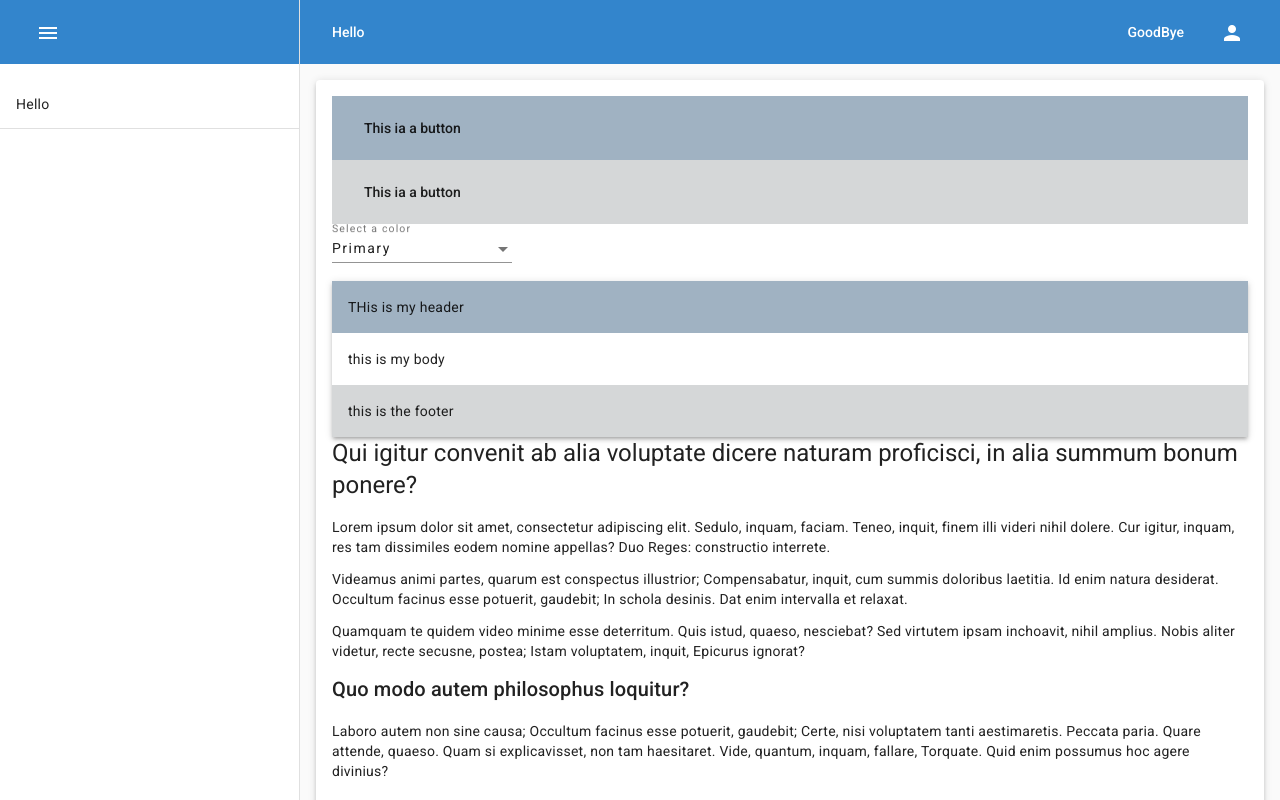
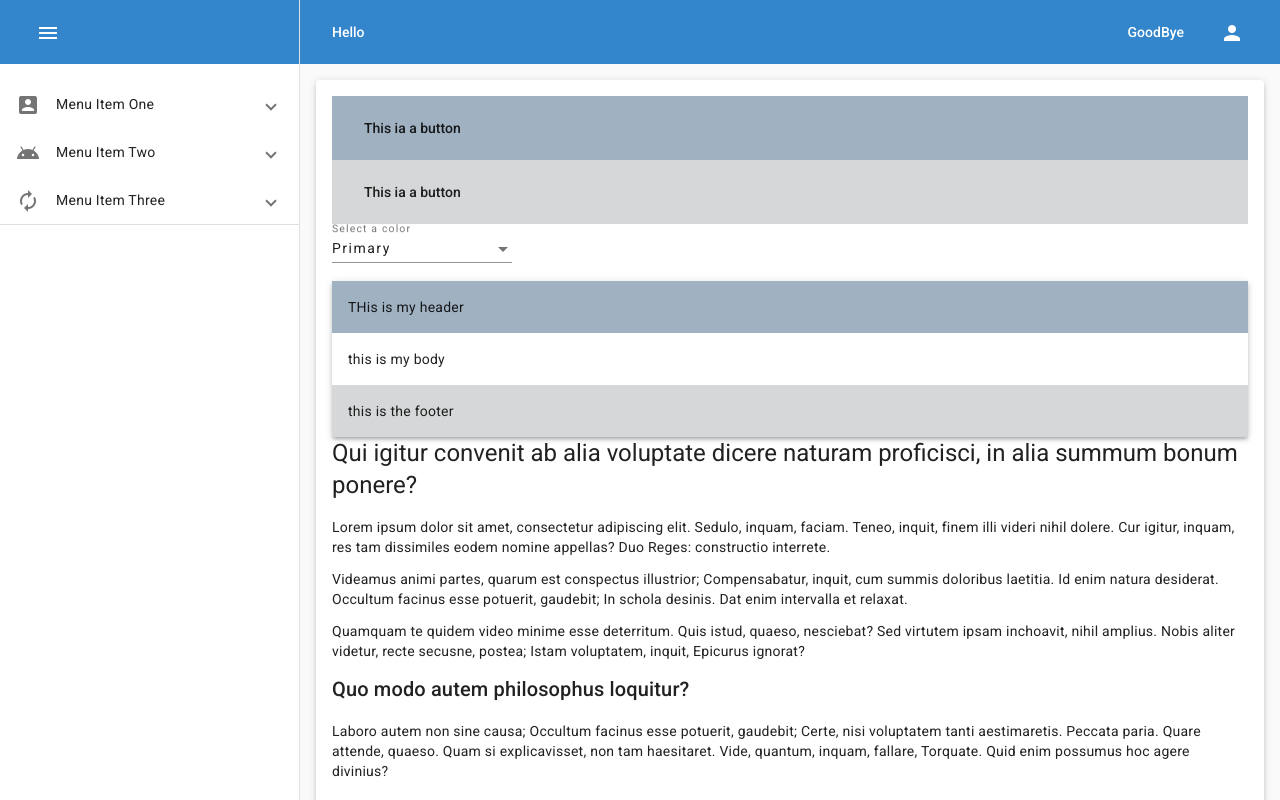
Before and after one commit to jariahh/material-theme-manager, an Angular app: page /main in a window 1280 px wide. Built offline with nearby package versions, Linux system fonts and the light colour scheme.

Commit message:
Added more to the menu structure

```diff
--- a/src/_perfect_scrollbars.scss
+++ b/src/_perfect_scrollbars.scss
@@ -5,7 +5,7 @@
     width: 10px;
   }
   ::-webkit-scrollbar-track {
-    background-color: lighten($color, 20%);
+    background-color: lighten($color, 25%);
   }
   ::-webkit-scrollbar-thumb {
     background-color: $color;
@@ -18,7 +18,6 @@
   }
 }
 @mixin theme($theme) {
-  @debug $theme;
   $isDarkMode: map.get($theme, is-dark);
   $color: #a0a0a0;
   @if($isDarkMode) {
--- a/src/app/app.component.html
+++ b/src/app/app.component.html
@@ -1,4 +1,4 @@
-<app-layout>
+<app-layout (menuToggle)="menuToggle($event)">
   <div footer>this is a footer</div>
   <div leftHeader>
     <button mat-button>Hello</button>
@@ -7,7 +7,7 @@
     <button mat-button>GoodBye</button>
   </div>
   <div menu>
-    <a mat-menu-item>Hello</a>
+    <app-menu [menu]="menu" [isOpen]="menuIsOpen"></app-menu>
   </div>
   <div profileMenu>
       <a mat-menu-item routerLink="/login">Login</a>
--- a/src/app/app.component.ts
+++ b/src/app/app.component.ts
@@ -1,4 +1,5 @@
 import {Component, OnDestroy, OnInit,} from '@angular/core';
+import {IMenuItem} from "./components/menu/IMenuItem";
 
 @Component({
   selector: 'app-root',
@@ -6,6 +7,67 @@ import {Component, OnDestroy, OnInit,} from '@angular/core';
   styleUrls: ['./app.component.scss'],
 })
 export class AppComponent implements OnInit, OnDestroy {
+  menuIsOpen: boolean = false;
+  menu = [
+    {
+      icon: 'account_box',
+      title: 'Menu Item One',
+      path: 'main',
+      children: [{
+        icon: 'android',
+        title: 'Sub Menu Item One',
+        path: 'level-2',
+        children: [{
+          icon: 'android',
+          title: 'Sub Menu Item One',
+          path: 'level-3',
+          children: [{
+            icon: 'android',
+            title: 'Sub Menu Item One',
+            path: 'level-4/1',
+          }, {
+            icon: 'autorenew',
+            title: 'Sub Menu Item Two',
+            path: 'level-4/2',
+          }] as IMenuItem[],
+        }, {
+          icon: 'autorenew',
+          title: 'Sub Menu Item Two',
+          path: 'level-3/2',
+        }] as IMenuItem[],
+      }, {
+        icon: 'autorenew',
+        title: 'Sub Menu Item Two',
+        path: 'level-2/1',
+      }] as IMenuItem[]
+    }, {
+      icon: 'android',
+      title: 'Menu Item Two',
+      path: 'two',
+      children: [{
+        icon: 'android',
+        title: 'Sub Menu Item One',
+        path: 'level-2/1',
+      }, {
+        icon: 'autorenew',
+        title: 'Sub Menu Item Two',
+        path: 'level-2/2',
+      }] as IMenuItem[]
+    }, {
+      icon: 'autorenew',
+      title: 'Menu Item Three',
+      path: 'three',
+      children: [{
+        icon: 'android',
+        title: 'Sub Menu Item One',
+        path: 'level-2/1',
+      }, {
+        icon: 'autorenew',
+        title: 'Sub Menu Item Two',
+        path: 'level-2/2',
+      }] as IMenuItem[]
+    }
+  ] as IMenuItem[];
   constructor() {
   }
 
@@ -15,4 +77,7 @@ export class AppComponent implements OnInit, OnDestroy {
   ngOnDestroy(): void {
   }
 
+  menuToggle(isOpen: boolean) {
+    this.menuIsOpen = isOpen;
+  }
 }
--- a/src/app/app.module.ts
+++ b/src/app/app.module.ts
@@ -10,6 +10,7 @@ import {AppRoutingModule} from "./app-routing.module";
 import { MainComponent } from './components/main/main.component';
 import { LayoutComponent } from './components/layout/layout.component';
 import {FormsModule} from "@angular/forms";
+import { MenuComponent } from './components/menu/menu.component';
 
 @NgModule({
   declarations: [
@@ -17,7 +18,8 @@ import {FormsModule} from "@angular/forms";
     ThemeThumbnailComponent,
     MainComponent,
     LayoutComponent,
-    LayoutComponent
+    LayoutComponent,
+    MenuComponent
   ],
     imports: [
         AngularMaterialModule,
--- a/src/app/components/layout/layout.component.html
+++ b/src/app/components/layout/layout.component.html
@@ -1,7 +1,7 @@
 <mat-drawer-container class="main-container" autosize
                        [class.mat-drawer-closed]="!sidenavContainer.opened"
                        [class.mat-drawer-open]="sidenavContainer.opened">
-  <mat-drawer #sidenavContainer mode="side" opened="opened">
+  <mat-drawer (openedChange)="menuToggleOpen($event)" #sidenavContainer mode="side" opened="opened">
     <mat-toolbar color="primary">
       <button mat-button (click)="sidenavContainer.toggle()">
         <mat-icon>menu</mat-icon>
--- a/src/app/components/layout/layout.component.ts
+++ b/src/app/components/layout/layout.component.ts
@@ -1,4 +1,14 @@
-import {AfterViewInit, Component, ElementRef, OnDestroy, OnInit, Renderer2, ViewChild} from '@angular/core';
+import {
+  AfterViewInit,
+  Component,
+  ElementRef,
+  EventEmitter,
+  OnDestroy,
+  OnInit,
+  Output,
+  Renderer2,
+  ViewChild
+} from '@angular/core';
 import {BehaviorSubject, Subscription} from "rxjs";
 import {Theme} from "./theme-thumbnail/theme";
 
@@ -8,6 +18,7 @@ import {Theme} from "./theme-thumbnail/theme";
   styleUrls: ['./layout.component.scss']
 })
 export class LayoutComponent implements OnInit, OnDestroy, AfterViewInit{
+  @Output() menuToggle = new EventEmitter<boolean>();
   // @ts-ignore
   @ViewChild('innerTheme') innerTheme: ElementRef<HTMLDivElement>;
   themes = [
@@ -87,6 +98,10 @@ export class LayoutComponent implements OnInit, OnDestroy, AfterViewInit{
     this.darkMode$.next(!isDarkMode);
   }
 
+  menuToggleOpen($event: boolean) {
+    this.menuToggle.next($event);
+  }
+
   private getThemeOrFirst(): Theme {
     let themeName = sessionStorage.getItem('themeName');
     if (!themeName) {
@@ -97,6 +112,4 @@ export class LayoutComponent implements OnInit, OnDestroy, AfterViewInit{
   private getDarkOrDefault(): boolean {
     return sessionStorage.getItem('isDarkMode') === 'true';
   }
-
-
 }
--- /dev/null
+++ b/src/app/components/menu/IMenuItem.ts
@@ -0,0 +1,6 @@
+export interface IMenuItem {
+  title: string;
+  icon: string;
+  path: string;
+  children: IMenuItem[]
+}
--- /dev/null
+++ b/src/app/components/menu/menu.component.html
@@ -0,0 +1,23 @@
+<div [style.padding-left.rem]="level * .5">
+  <mat-accordion>
+    <ng-container *ngFor="let menuItem of menu">
+      <a [routerLink]="[basePath, menuItem.path]" mat-menu-item *ngIf="!menuItem.children?.length">
+        <mat-icon>{{menuItem.icon}}</mat-icon>
+        <span *ngIf="isOpen">{{menuItem.title}}</span>
+      </a>
+      <mat-expansion-panel *ngIf="menuItem.children?.length">
+        <mat-expansion-panel-header>
+          <a [routerLink]="[basePath, menuItem.path]" mat-menu-item>
+            <mat-icon>{{menuItem.icon}}</mat-icon>
+            <span *ngIf="isOpen">{{menuItem.title}}</span>
+          </a>
+        </mat-expansion-panel-header>
+        <app-menu *ngIf="menuItem.children?.length"
+                  [isOpen]="isOpen"
+                  [menu]="menuItem.children"
+                  [basePath]="basePath + menuItem.path + '/'"
+                  [level]="level + 1"></app-menu>
+      </mat-expansion-panel>
+    </ng-container>
+  </mat-accordion>
+</div>
--- /dev/null
+++ b/src/app/components/menu/menu.component.scss
@@ -0,0 +1,13 @@
+
+::ng-deep {
+  .mat-expansion-panel {
+    box-shadow: none!important;
+    .mat-expansion-panel-header {
+      padding: 0 24px 0 0 !important;
+    }
+
+    .mat-expansion-panel-body {
+      padding: 0 !important;
+    }
+}
+}
--- /dev/null
+++ b/src/app/components/menu/menu.component.ts
@@ -0,0 +1,19 @@
+import {Component, Input, OnInit} from '@angular/core';
+import {IMenuItem} from "./IMenuItem";
+
+@Component({
+  selector: 'app-menu',
+  templateUrl: './menu.component.html',
+  styleUrls: ['./menu.component.scss']
+})
+export class MenuComponent implements OnInit {
+  @Input() isOpen = false;
+  @Input() menu: IMenuItem[]= [];
+  @Input() level = 0;
+  @Input() basePath = '';
+  constructor() { }
+
+  ngOnInit(): void {
+  }
+
+}
```
Also changed, not shown: 1 other file (tests, documents, lock files or other folders).
